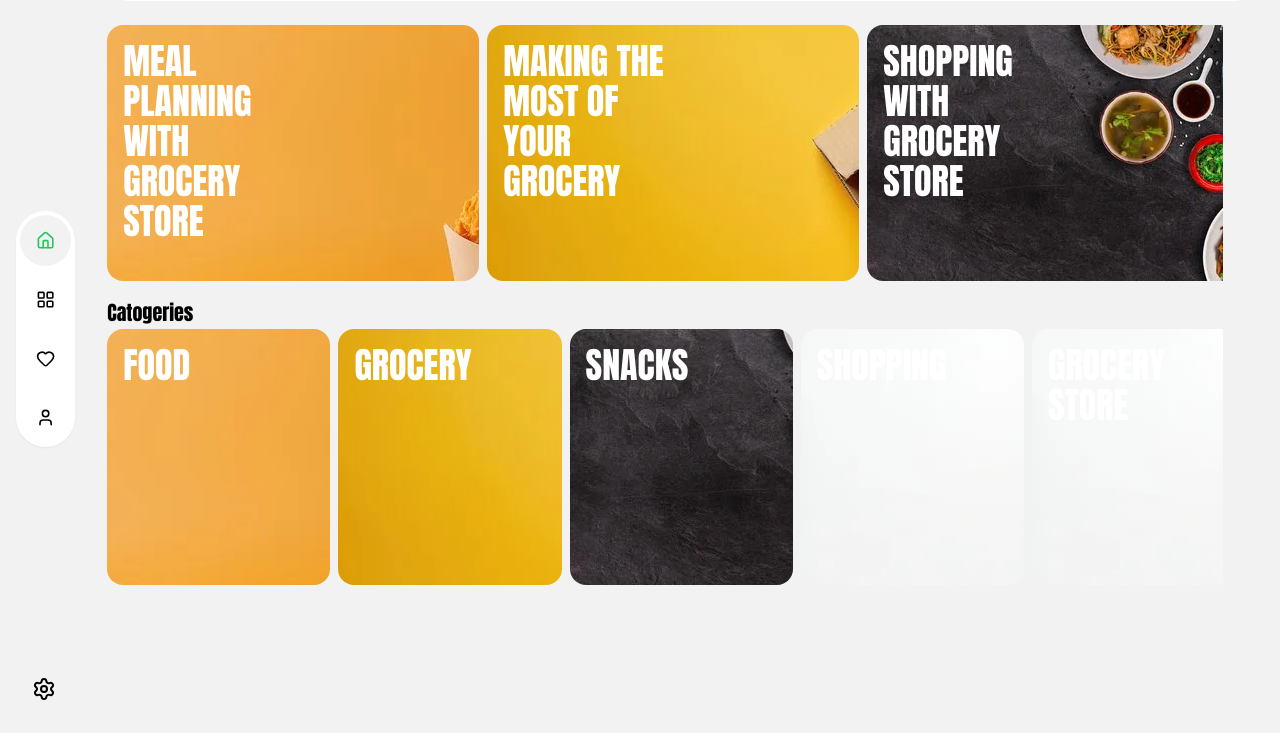
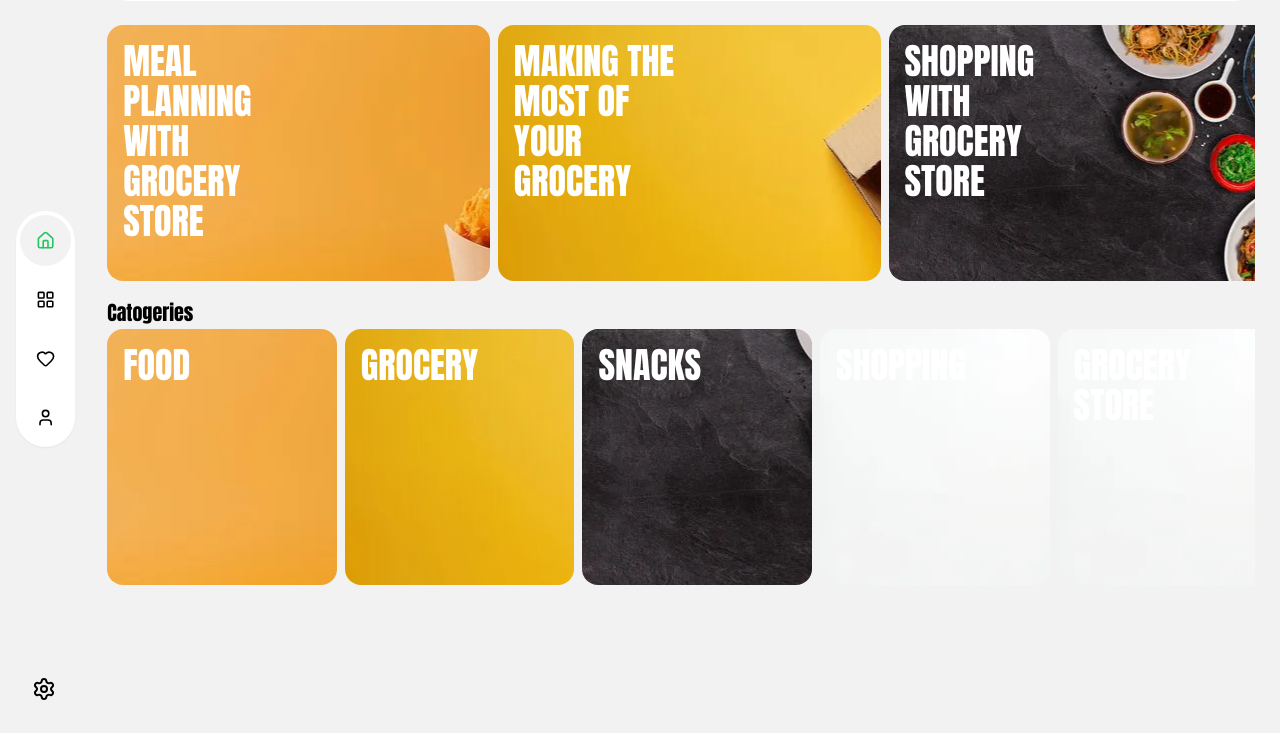
Before and after one commit to TechisHeaven/quickcart, an Astro site: page / in a window 1280 px wide. Shown: the part 67-800 px from the top of the page. Built offline with nearby package versions, Linux system fonts and the light colour scheme; Astro itself is replaced by a stand-in of ours.

Commit message:
Remove uneven width calculation

```diff
--- a/src/pages/index.astro
+++ b/src/pages/index.astro
@@ -75,7 +75,7 @@ let slidesToShow = 3;
 <style>
   main {
     padding: 1rem;
-    max-width: calc(100% - 2rem);
+    max-width: calc(100%);
     font-size: 20px;
     line-height: 1.6;
   }
```
